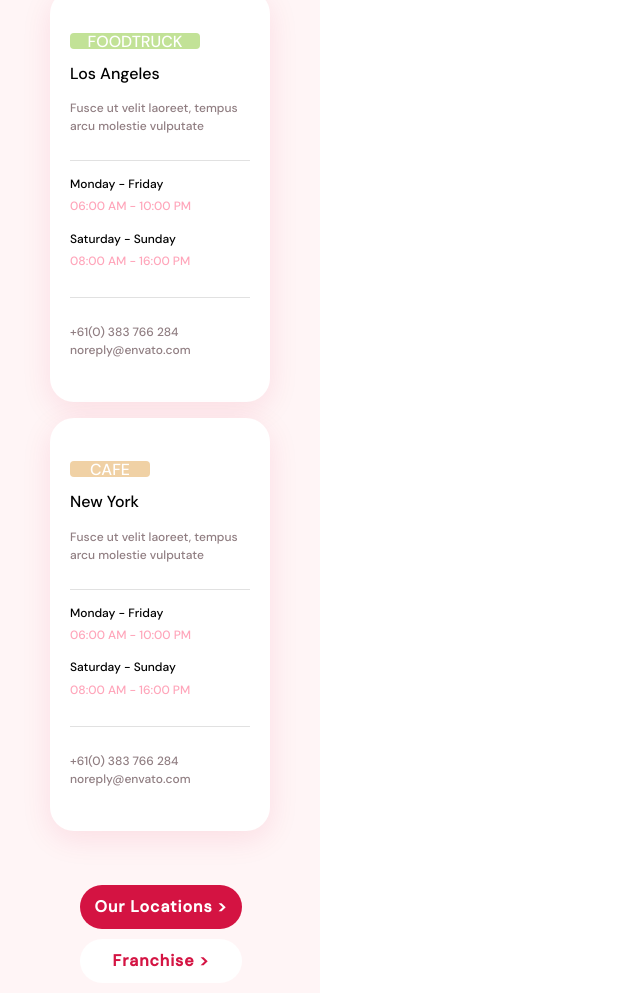
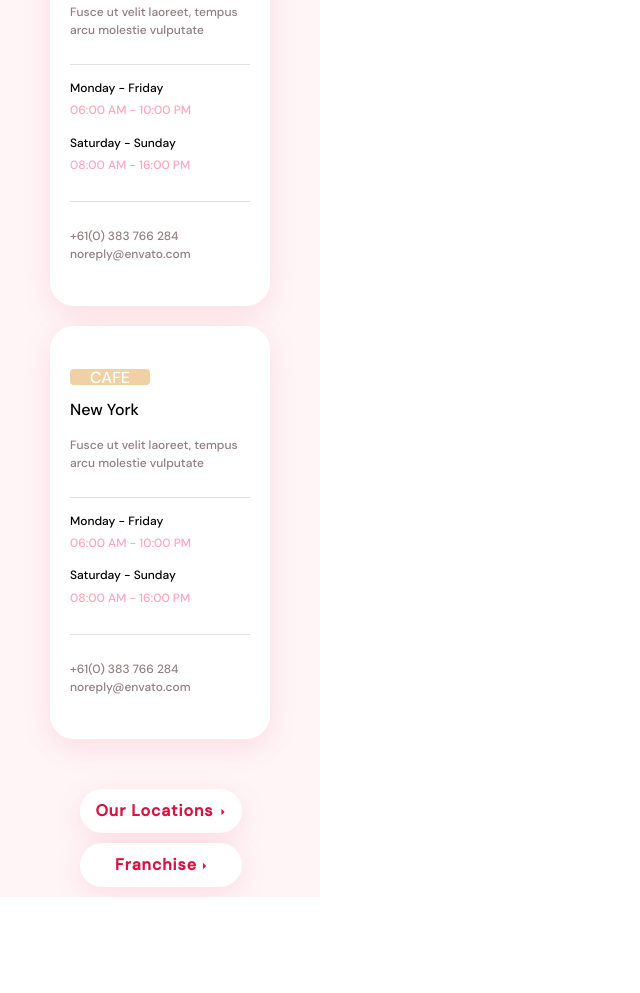
Before and after one commit to Vadim-Spakov/city-section, a plain HTML site: page index.html in a window 1280 px wide. Shown: the part 539-1532 px from the top of the page, without its empty margins (0-640 px from the left). After the commit the page ends 1436 px from the top, so only its background shows below. Drawn offline with Linux system fonts and the light colour scheme.

Commit message:
Подключение свг и позиционирование

```diff
--- a/css/styles.css
+++ b/css/styles.css
@@ -24,19 +24,18 @@ ul {
   margin: 0;
   background-color: var(--background-color);
   position: absolute;
+
   top: 84px;
 }
 
 .cities {
   position: relative;
-  top: 0;
+  margin-top: -84px;
+  margin-bottom: 104px;
   padding: 43px 20px;
   background-color: #ffffff;
   border-radius: 24px;
   box-shadow: 0px 8px 30px rgba(212, 20, 67, 0.1);
-}
-.card-item {
-  z-index: 3;
 }
 
 .card-item__text {
@@ -100,7 +99,7 @@ ul {
   padding-top: 25px;
 }
 .button {
-  margin-top: 54px;
+  margin-top: -54px;
   padding-left: 30px;
 }
 
@@ -115,26 +114,21 @@ button {
   height: 44px;
   border-radius: 22px;
   border: none;
-}
-
-.button-red {
-  background-color: #d41342;
-  color: #fff;
+  border: 2px solid #ffffff;
 }
 
 .button-white {
   background-color: #fff;
   color: #d41443;
-}
-
-.button-red:focus,
-.button-red:hover {
-  color: #d41443;
-  background-color: #fff;
+  fill: #d41443;
+  box-shadow: 0px 8px 30px rgba(212, 20, 67, 0.1);
 }
 
 .button-white:focus,
 .button-white:hover {
   color: #fff;
+  fill: #fff;
   background-color: #d41443;
+  transition-duration: 250ms;
+  transition-timing-function: cubic-bezier(0.4, 0, 0.2, 1);
 }
--- a/index.html
+++ b/index.html
@@ -112,9 +112,19 @@
           </li>
         </ul>
         <div class="button">
-          <button class="button-red" type="button">Our Locations ></button>
-          <button class="button-white" type="button">Franchise ></button></div
-        >
+          <button class="button-white" type="button"
+            >Our Locations
+            <svg width="8" height="8">
+              <use href="./symbol-defs.svg#icon-button_arrow"></use>
+            </svg>
+          </button>
+          <button class="button-white" type="button"
+            >Franchise
+            <svg width="5" height="8">
+              <use href="./symbol-defs.svg#icon-button_arrow"></use>
+            </svg>
+          </button>
+        </div>
       </div>
     </section>
   </body>
```
Also changed, not shown: symbol-defs.svg (added), 2 other files.
